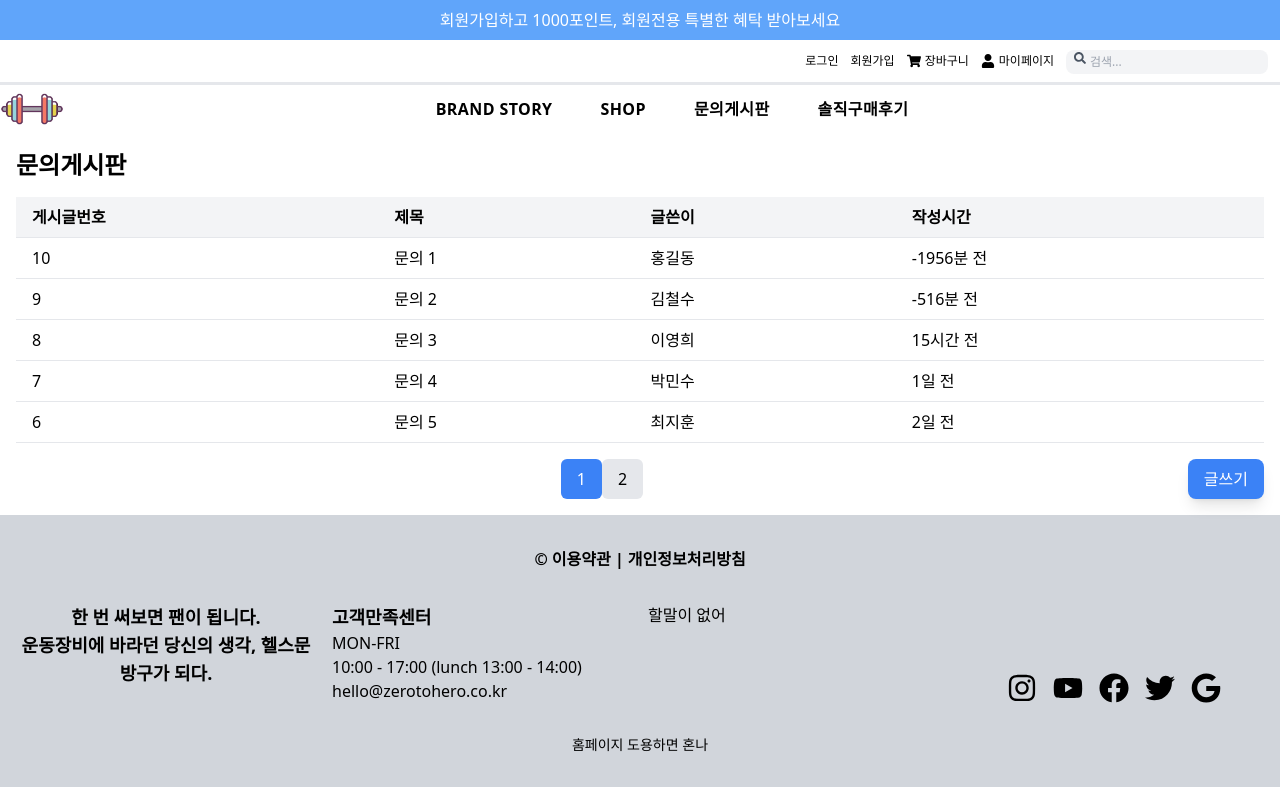
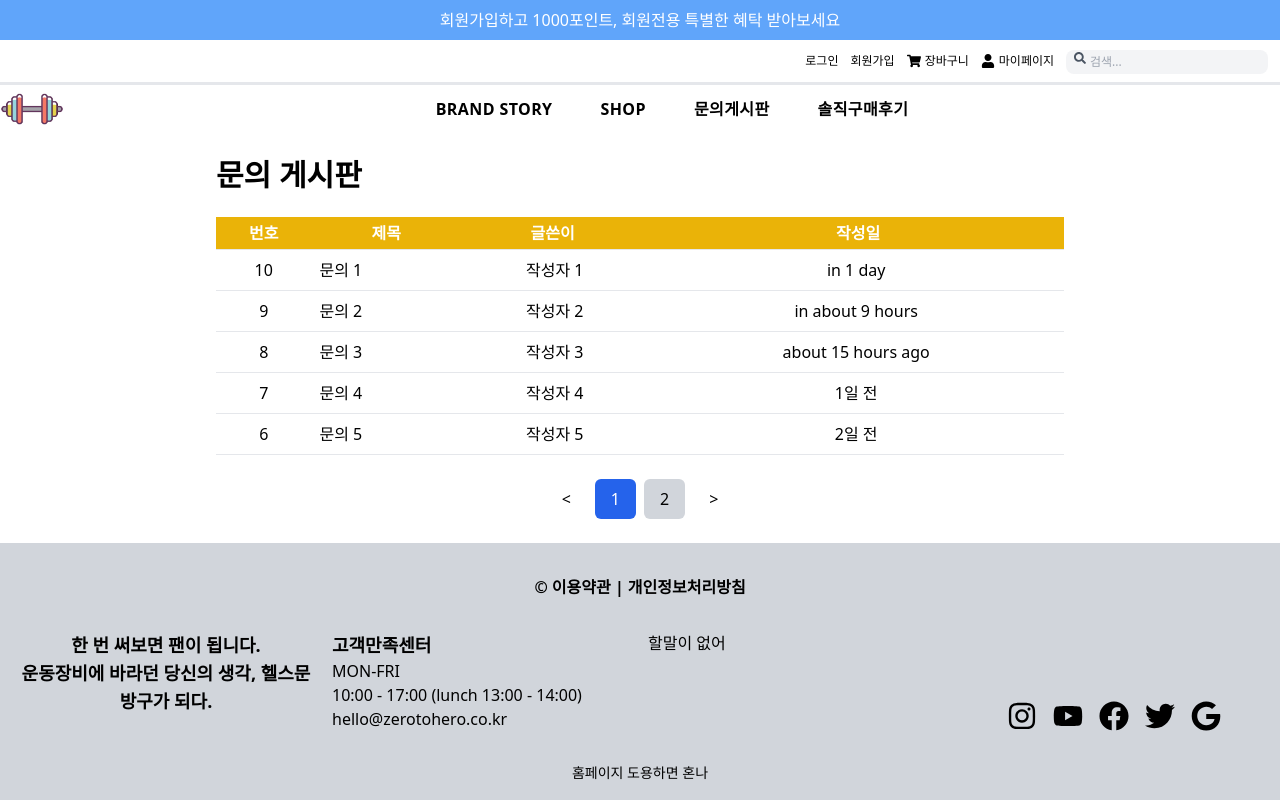
Before and after one commit to myqkq111/HealthStationery-front, a React (Create React App) app: page /fnq in a window 1280 px wide. Shown: the top 800 px of the page. Built offline with nearby package versions, Linux system fonts and the light colour scheme.

Commit message:
Feat 문의게시판

```diff
--- a/src/components/MainPage/FNQPage/fnqpage.jsx
+++ b/src/components/MainPage/FNQPage/fnqpage.jsx
@@ -1,104 +1,28 @@
 import React, { useState } from "react";
-import Modal from "react-modal";
-import {
-  differenceInDays,
-  differenceInHours,
-  differenceInMinutes,
-  format,
-} from "date-fns";
-
-// 모달의 루트 엘리먼트를 설정합니다
-Modal.setAppElement("#root");
+import { format, formatDistanceToNow } from "date-fns";
 
 const FNQ = () => {
   // 하드코딩된 데이터
   const allFAQs = [
-    {
-      id: 1,
-      title: "문의 1",
-      content: "문의 내용 1",
-      createdAt: "2024-08-05",
-      author: "홍길동",
-    },
-    {
-      id: 2,
-      title: "문의 2",
-      content: "문의 내용 2",
-      createdAt: "2024-08-04",
-      author: "김철수",
-    },
-    {
-      id: 3,
-      title: "문의 3",
-      content: "문의 내용 3",
-      createdAt: "2024-08-03",
-      author: "이영희",
-    },
-    {
-      id: 4,
-      title: "문의 4",
-      content: "문의 내용 4",
-      createdAt: "2024-08-02",
-      author: "박민수",
-    },
-    {
-      id: 5,
-      title: "문의 5",
-      content: "문의 내용 5",
-      createdAt: "2024-08-01",
-      author: "최지훈",
-    },
-    {
-      id: 6,
-      title: "문의 6",
-      content: "문의 내용 6",
-      createdAt: "2024-07-31",
-      author: "정하늘",
-    },
-    {
-      id: 7,
-      title: "문의 7",
-      content: "문의 내용 7",
-      createdAt: "2024-07-30",
-      author: "임준호",
-    },
-    {
-      id: 8,
-      title: "문의 8",
-      content: "문의 내용 8",
-      createdAt: "2024-07-29",
-      author: "송다은",
-    },
-    {
-      id: 9,
-      title: "문의 9",
-      content: "문의 내용 9",
-      createdAt: "2024-07-28",
-      author: "오지훈",
-    },
-    {
-      id: 10,
-      title: "문의 10",
-      content: "문의 내용 10",
-      createdAt: "2024-07-27",
-      author: "최영수",
-    },
+    { id: 1, title: "문의 1", author: "작성자 1", createdAt: "2024-08-05" },
+    { id: 2, title: "문의 2", author: "작성자 2", createdAt: "2024-08-04" },
+    { id: 3, title: "문의 3", author: "작성자 3", createdAt: "2024-08-03" },
+    { id: 4, title: "문의 4", author: "작성자 4", createdAt: "2024-08-02" },
+    { id: 5, title: "문의 5", author: "작성자 5", createdAt: "2024-08-01" },
+    { id: 6, title: "문의 6", author: "작성자 6", createdAt: "2024-07-31" },
+    { id: 7, title: "문의 7", author: "작성자 7", createdAt: "2024-07-30" },
+    { id: 8, title: "문의 8", author: "작성자 8", createdAt: "2024-07-29" },
+    { id: 9, title: "문의 9", author: "작성자 9", createdAt: "2024-07-28" },
+    { id: 10, title: "문의 10", author: "작성자 10", createdAt: "2024-07-27" },
   ];
+
+  // 날짜 기준으로 내림차순 정렬
+  const sortedFAQs = allFAQs.sort(
+    (a, b) => new Date(b.createdAt) - new Date(a.createdAt)
+  );
 
   const [currentPage, setCurrentPage] = useState(1);
   const [itemsPerPage] = useState(5); // 한 페이지에 표시할 항목 수
-  const [isModalOpen, setIsModalOpen] = useState(false);
-  const [newFAQ, setNewFAQ] = useState({
-    title: "",
-    content: "",
-    author: "",
-    createdAt: new Date().toISOString().split("T")[0],
-  });
-
-  // 데이터를 작성일 기준으로 내림차순 정렬
-  const sortedFAQs = [...allFAQs].sort(
-    (a, b) => new Date(b.createdAt) - new Date(a.createdAt)
-  );
 
   // 페이지네이션 처리
   const indexOfLastFAQ = currentPage * itemsPerPage;
@@ -106,187 +30,94 @@ const FNQ = () => {
   const currentFAQs = sortedFAQs.slice(indexOfFirstFAQ, indexOfLastFAQ);
   const totalPages = Math.ceil(sortedFAQs.length / itemsPerPage);
 
-  // 게시글 번호 계산 (가장 최근이 1번)
-  const calculatePostNumber = (index) => {
-    return sortedFAQs.length - (index + 1) + 1;
-  };
-
-  // 날짜 차이를 계산하는 함수
-  const formatDateDifference = (date) => {
-    const now = new Date();
-    const postDate = new Date(date);
-    const minutesDifference = differenceInMinutes(now, postDate);
-    const hoursDifference = differenceInHours(now, postDate);
-    const daysDifference = differenceInDays(now, postDate);
-
-    if (minutesDifference < 60) {
-      return `${minutesDifference}분 전`;
-    } else if (hoursDifference < 24) {
-      return `${hoursDifference}시간 전`;
-    } else if (daysDifference <= 4) {
-      return `${daysDifference}일 전`;
-    } else {
-      return format(postDate, "yyyy-MM-dd"); // 4일을 초과한 경우 정확한 날짜
-    }
-  };
-
   const handlePageChange = (page) => {
     setCurrentPage(page);
   };
 
-  const openModal = () => {
-    setIsModalOpen(true);
+  const goToPreviousPage = () => {
+    if (currentPage > 1) {
+      setCurrentPage(currentPage - 1);
+    }
   };
 
-  const closeModal = () => {
-    setIsModalOpen(false);
+  const goToNextPage = () => {
+    if (currentPage < totalPages) {
+      setCurrentPage(currentPage + 1);
+    }
   };
 
-  const handleInputChange = (e) => {
-    const { name, value } = e.target;
-    setNewFAQ((prev) => ({ ...prev, [name]: value }));
-  };
+  // 날짜를 상대적으로 표시하는 함수
+  const formatRelativeDate = (date) => {
+    const now = new Date();
+    const pastDate = new Date(date);
+    const daysDifference = (now - pastDate) / (1000 * 60 * 60 * 24);
 
-  const handleSubmit = (e) => {
-    e.preventDefault();
-    // 새로운 FAQ를 기존 리스트에 추가하는 로직 (여기서는 예시로 단순히 콘솔에 출력)
-    console.log("새 문의글 제출:", newFAQ);
-    // 실제 애플리케이션에서는 서버에 전송하거나 상태 관리 라이브러리를 사용할 수 있습니다.
-    closeModal();
+    if (daysDifference <= 1) {
+      return formatDistanceToNow(pastDate, { addSuffix: true });
+    } else if (daysDifference <= 4) {
+      return `${Math.floor(daysDifference)}일 전`;
+    } else {
+      return format(pastDate, "yyyy-MM-dd");
+    }
   };
 
   return (
-    <div className="p-4">
-      <h1 className="text-2xl font-bold mb-4">문의게시판</h1>
-      <table className="w-full border-collapse mb-4">
-        <thead>
-          <tr className="bg-gray-100 border-b">
-            <th className="px-4 py-2 text-left">게시글번호</th>
-            <th className="px-4 py-2 text-left">제목</th>
-            <th className="px-4 py-2 text-left">글쓴이</th>
-            <th className="px-4 py-2 text-left">작성시간</th>
+    <div className="p-6 max-w-4xl mx-auto">
+      <h1 className="text-3xl font-bold mb-6">문의 게시판</h1>
+      <table className="w-full border-collapse bg-white overflow-hidden">
+        <thead className="bg-yellow-500 text-white">
+          <tr>
+            <th className="p-1 border-b text-center">번호</th>
+            <th className="p-1 border-b">제목</th>
+            <th className="p-1 border-b pr-2">글쓴이</th>
+            <th className="p-1 border-b pl-2 text-center">작성일</th>
           </tr>
         </thead>
         <tbody>
           {currentFAQs.map((faq, index) => (
             <tr key={faq.id} className="border-b hover:bg-gray-100">
-              <td className="px-4 py-2">
-                {calculatePostNumber(index + indexOfFirstFAQ)}
+              <td className="p-2 text-center">
+                {sortedFAQs.length - (currentPage - 1) * itemsPerPage - index}
               </td>
-              <td className="px-4 py-2">{faq.title}</td>
-              <td className="px-4 py-2">{faq.author}</td>
-              <td className="px-4 py-2">
-                {formatDateDifference(faq.createdAt)}
+              <td className="p-2">{faq.title}</td>
+              <td className="p-2 text-center pr-2">{faq.author}</td>
+              <td className="p-2 text-center pl-2">
+                {formatRelativeDate(faq.createdAt)}
               </td>
             </tr>
           ))}
         </tbody>
       </table>
 
-      <div className="flex items-center justify-between mt-4">
-        <div className="flex-1 flex justify-center">
+      <div className="mt-6 flex items-center justify-center space-x-2">
+        <button
+          onClick={goToPreviousPage}
+          className="px-4 py-2"
+          disabled={currentPage === 1}
+        >
+          &lt;
+        </button>
         {Array.from({ length: totalPages }, (_, index) => (
           <button
             key={index}
             onClick={() => handlePageChange(index + 1)}
             className={`px-4 py-2 rounded-md ${
               currentPage === index + 1
-                  ? "bg-blue-500 text-white"
-                  : "bg-gray-200"
+                ? "bg-blue-600 text-white"
+                : "bg-gray-300 text-black"
             }`}
           >
             {index + 1}
           </button>
         ))}
-        </div>
         <button
-          onClick={openModal}
-          className="bg-blue-500 text-white py-2 px-4 rounded-lg shadow-lg hover:bg-blue-600 transition"
+          onClick={goToNextPage}
+          className="px-4 py-2"
+          disabled={currentPage === totalPages}
         >
-          글쓰기
+          &gt;
         </button>
       </div>
-
-      <Modal
-        isOpen={isModalOpen}
-        onRequestClose={closeModal}
-        className="fixed inset-0 flex items-center justify-center bg-gray-900 bg-opacity-50 z-50"
-        overlayClassName="fixed inset-0 bg-gray-900 bg-opacity-50"
-        contentLabel="문의글 작성"
-      >
-        <div className="bg-white p-6 rounded-lg shadow-lg max-w-md w-full">
-          <h2 className="text-lg font-semibold mb-4">문의글 작성</h2>
-          <form onSubmit={handleSubmit}>
-            <div className="mb-4">
-              <label className="block text-sm font-medium text-gray-700 mb-2">
-                제목
-              </label>
-              <input
-                type="text"
-                name="title"
-                value={newFAQ.title}
-                onChange={handleInputChange}
-                className="w-full p-2 border border-gray-300 rounded-md"
-                required
-              />
-            </div>
-            <div className="mb-4">
-              <label className="block text-sm font-medium text-gray-700 mb-2">
-                내용
-              </label>
-              <textarea
-                name="content"
-                value={newFAQ.content}
-                onChange={handleInputChange}
-                className="w-full p-2 border border-gray-300 rounded-md"
-                rows="4"
-                required
-              />
-            </div>
-            <div className="mb-4">
-              <label className="block text-sm font-medium text-gray-700 mb-2">
-                글쓴이
-              </label>
-              <input
-                type="text"
-                name="author"
-                value={newFAQ.author}
-                onChange={handleInputChange}
-                className="w-full p-2 border border-gray-300 rounded-md"
-                required
-              />
-            </div>
-            <div className="mb-4">
-              <label className="block text-sm font-medium text-gray-700 mb-2">
-                작성일
-              </label>
-              <input
-                type="date"
-                name="createdAt"
-                value={newFAQ.createdAt}
-                onChange={handleInputChange}
-                className="w-full p-2 border border-gray-300 rounded-md"
-                required
-              />
-            </div>
-            <div className="flex justify-between">
-              <button
-                type="submit"
-                className="py-2 px-4 bg-blue-500 text-white rounded-lg hover:bg-blue-600 transition"
-              >
-                제출
-              </button>
-              <button
-                type="button"
-                onClick={closeModal}
-                className="py-2 px-4 bg-gray-200 text-gray-700 rounded-lg hover:bg-gray-300 transition"
-              >
-                취소
-              </button>
-            </div>
-          </form>
-        </div>
-      </Modal>
     </div>
   );
 };
--- a/src/components/MainPage/Header.jsx
+++ b/src/components/MainPage/Header.jsx
@@ -125,7 +125,7 @@ const Header = () => {
             onMouseLeave={() => toggleContactDropdown(false)}
           >
             <a
-              href="#contact"
+              href="/fnq"
               className="text-black px-4 whitespace-nowrap tracking-wide font-semibold hover:text-gray-700 transition"
             >
               문의게시판
```
Also changed, not shown: src/components/User/CustomModal.jsx (+9 -9 lines), src/components/User/Login.jsx (+12 -9 lines), src/components/User/UpdateProfile.jsx (+6 -6 lines). Lines whose indentation alone changed are shown as unchanged.
